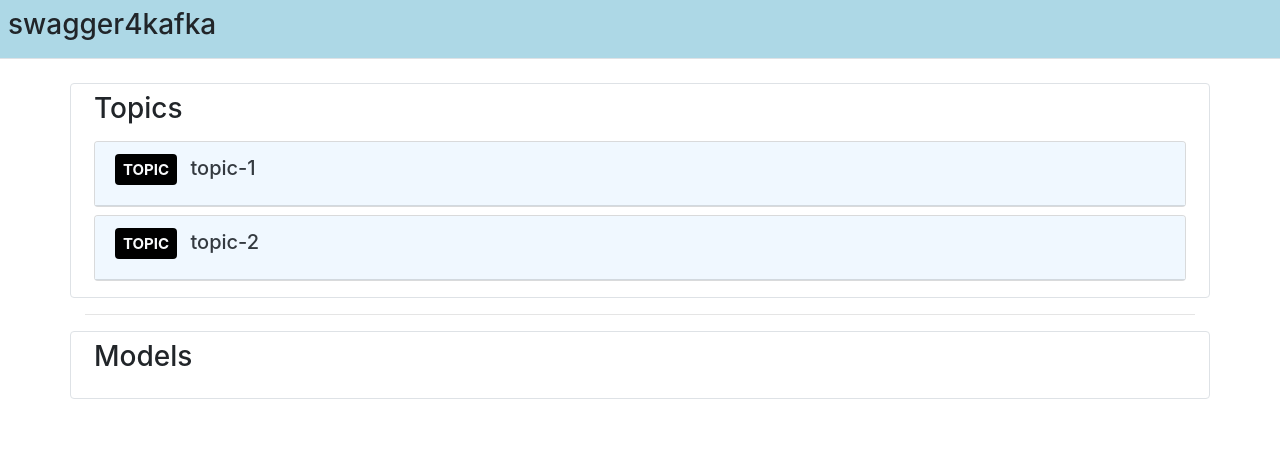
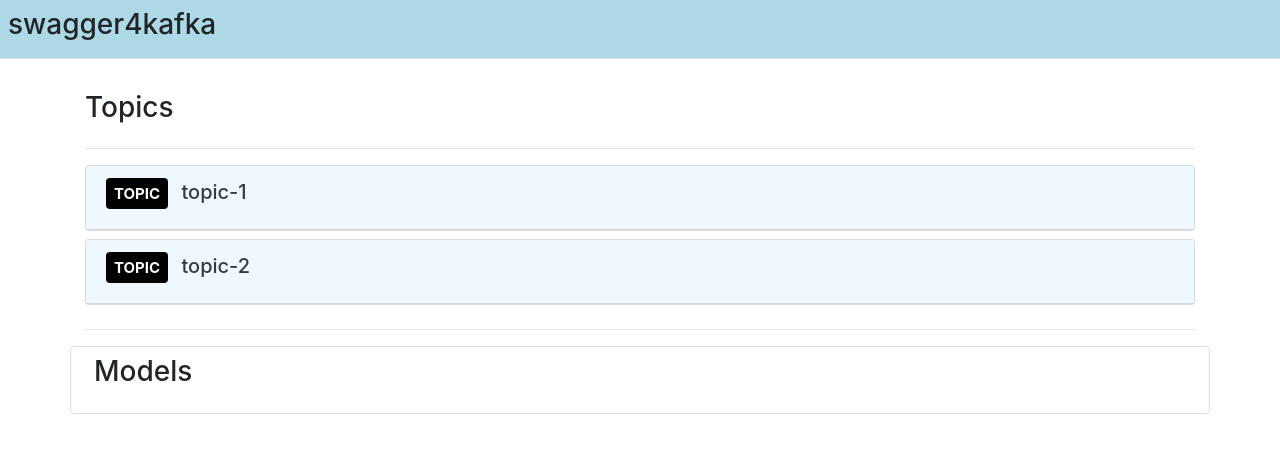
Before and after one commit to Tomasz-Marciniak/swagger4kafka-ui, an Angular app: page / in a window 1280 px wide. Shown: the top 452 px of the page. Built offline with nearby package versions, Linux system fonts and the light colour scheme.

Commit message:
Edit topics template

```diff
--- a/src/app/topics/topics.component.html
+++ b/src/app/topics/topics.component.html
@@ -1,9 +1,12 @@
-<div class="row border rounded p-2">
+<div class="row">
   <div class="col-12">
-    <div class="row mb-2">
+    <div class="row pt-2">
       <div class="col-12">
         <h3>Topics</h3>
       </div>
+    </div>
+    <div class="row">
+      <div class="col-12"><hr></div>
     </div>
     <div class="row">
       <div class="col-12">
```
